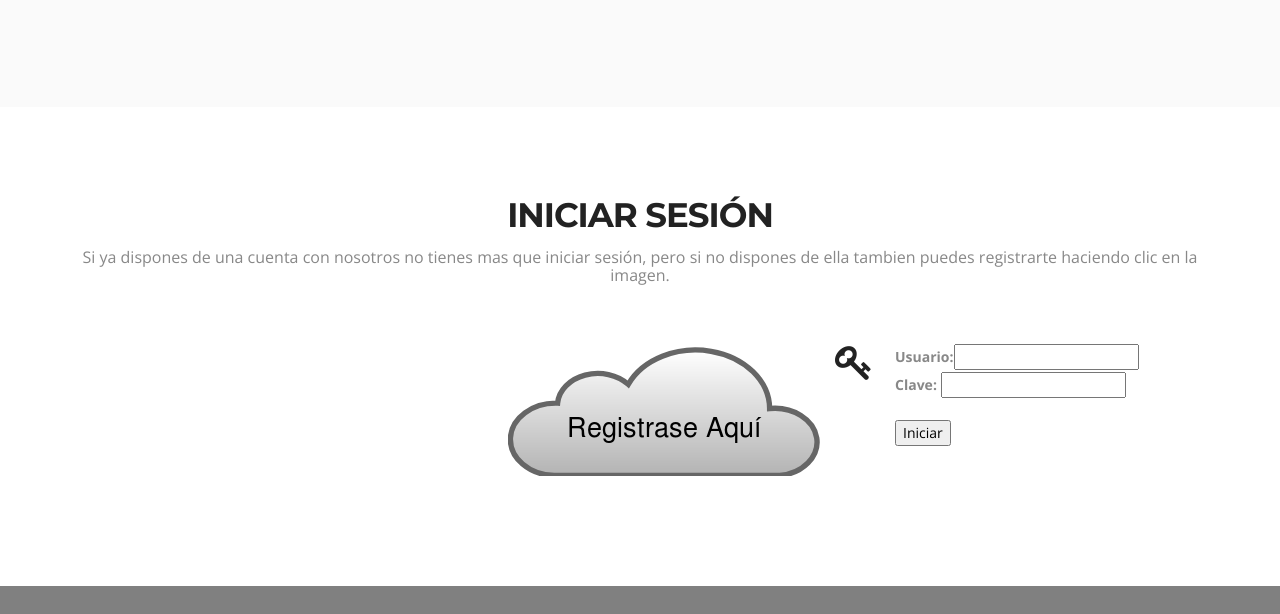
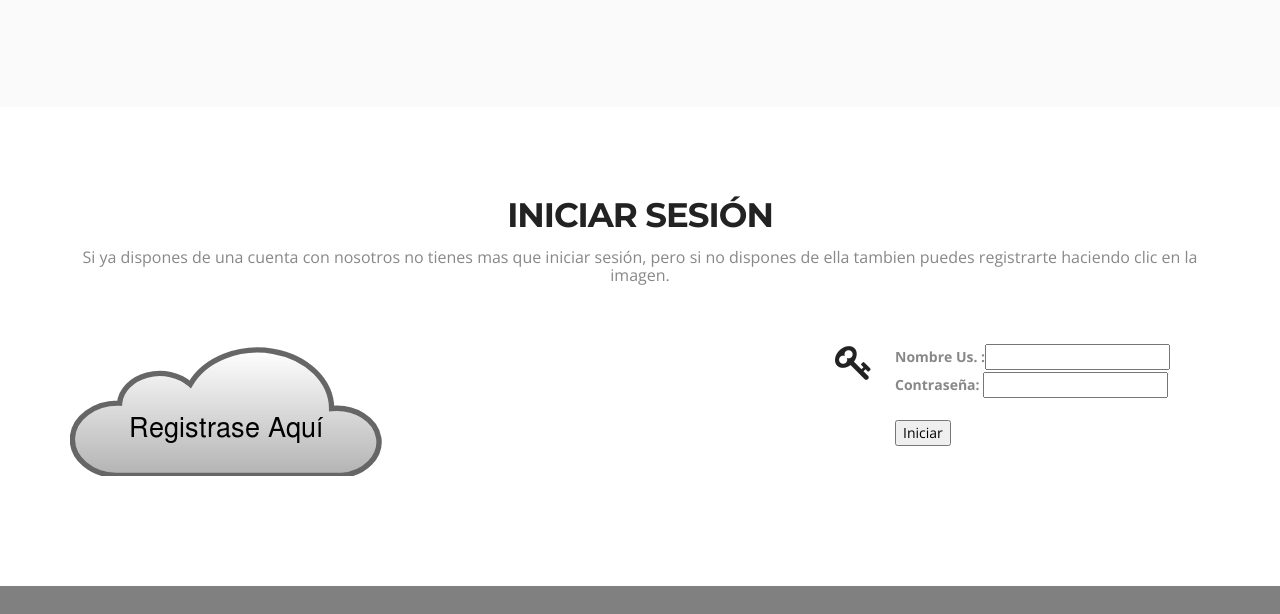
Before and after one commit to juanjoselopezroldan/hosting, a plain HTML site: page app-web/index.html in a window 1280 px wide. Shown: the part 2092-2706 px from the top of the page. Drawn offline with nearby package versions, Linux system fonts and the light colour scheme.

```diff
--- a/app-web/index.html
+++ b/app-web/index.html
@@ -154,14 +154,16 @@
         <div class="row">
         	<div class="featured-box-col2 wow fadeInLeft delay-02s">
             	<div class="service-list">
-								<figure class="col-lg-8 col-sm-6 text-right wow fadeInUp delay-02s"><a href="#"><img src="img/clic.png" alt="website template image"></a></figure>
+								<figure class="col-lg-8 col-sm-6 text-left wow fadeInUp delay-02s">
+									<a href="#"><img src="img/clic.png" alt="website template image"></a>
+								</figure>
 									<div class="service-list-col1">
                     	<i class="fa-key"></i>
                     </div>
                 	<div class="service-list-col2">
 												<form action="/sesion" method="post" style="float: left">
-														<label>Usuario: </label><input type="text" name="usuario" required/><br>
-														<label>Clave: </label> <input type="password" name="clave" required/><br>
+														<label>Nombre Us. : </label><input type="text" name="usuario" required/><br>
+														<label>Contraseña: </label> <input type="password" name="clave" required/><br>
 														<br>
 														<input type="submit" value="Iniciar">
 												</form>
```
